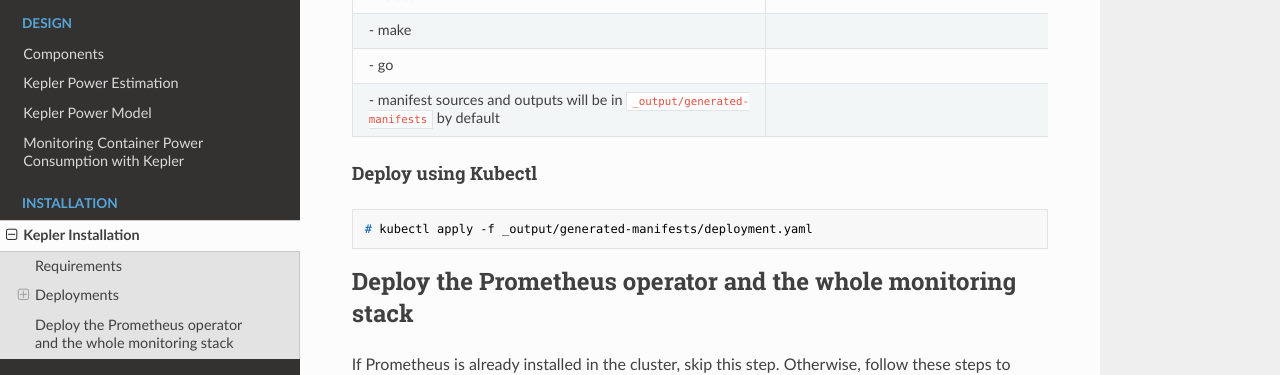
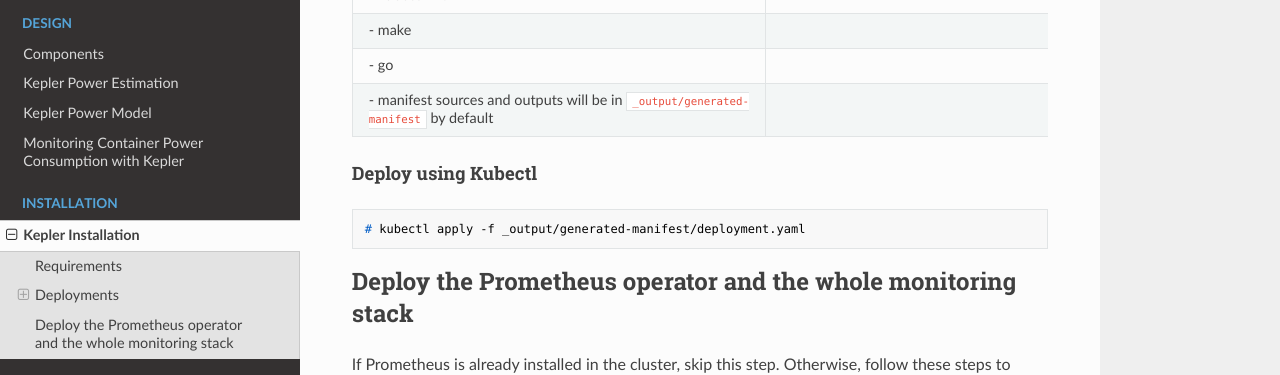
Before and after one commit to sustainable-computing-io/kepler-doc, an MkDocs documentation site: the page built from docs/installation/kepler.md, in a window 1280 px wide and 900 px high, scrolled down 1773 px. Shown: the part 165-540 px from the top of the window. Built offline with MkDocs 1.6.1, drawn with Linux system fonts in a browser that asks for light colours; nearby versions of some CDN libraries.

Commit message:
Fix manifest output path
Signed-off-by: Sunyanan Choochotkaew <sunyanan.choochotkaew1@ibm.com>

````diff
--- a/docs/installation/kepler.md
+++ b/docs/installation/kepler.md
@@ -68,13 +68,13 @@
     -  kubectl v1.21+
     -  make
     -  go
- -  manifest sources and outputs will be in  `_output/generated-manifests` by default
+ -  manifest sources and outputs will be in  `_output/generated-manifest` by default
 
 
 #### Deploy using Kubectl
 
 ```
-# kubectl apply -f _output/generated-manifests/deployment.yaml
+# kubectl apply -f _output/generated-manifest/deployment.yaml
 ```
 
 ## Deploy the Prometheus operator and the whole monitoring stack
````
